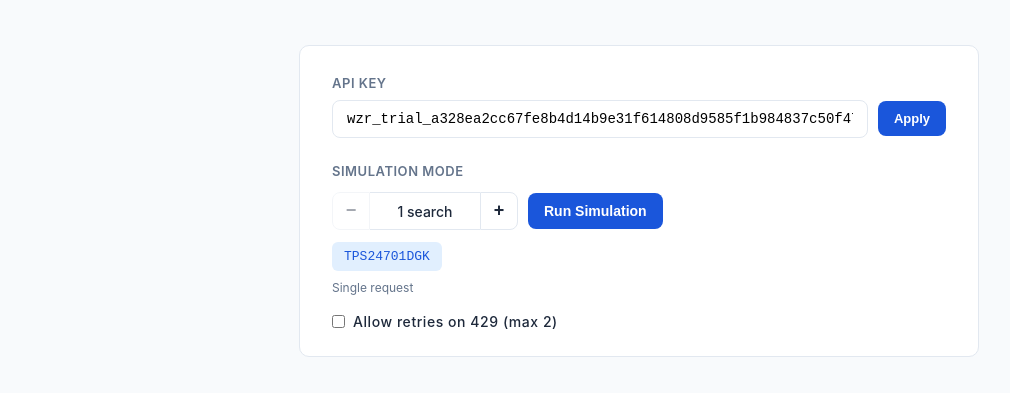
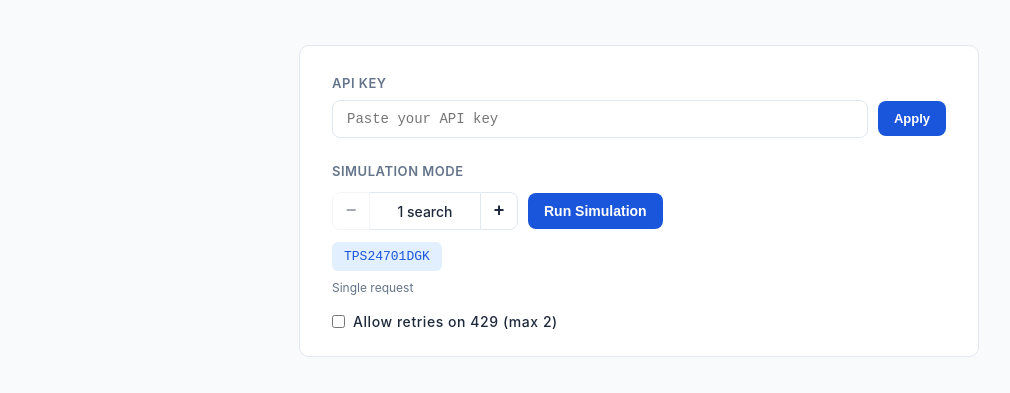
Before and after one commit to brijesh-wizerr/api-test, a plain HTML site: page api-test/index.html in a window 1280 px wide. Shown: the part 181-574 px from the top of the page, without its empty margins (1-1011 px from the left). Drawn offline with Linux system fonts and the light colour scheme.

Commit message:
Update index.html

```diff
--- a/api-test/index.html
+++ b/api-test/index.html
@@ -264,7 +264,7 @@
     onerror="console.error('[SDK] FAILED to load — check Cross-Origin-Resource-Policy header')"
   ></script>
   <script>
-    var API_KEY = 'wzr_trial_a328ea2cc67fe8b4d14b9e31f614808d9585f1b984837c50f47cd6ea0c2f2901';
+    var API_KEY = '';
 
     var SAMPLE_PARTS = [
       'TPS24701DGK',
```
